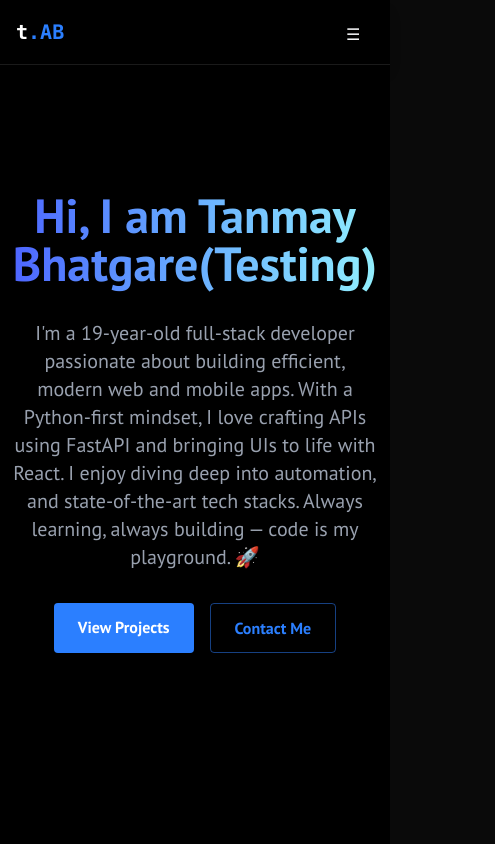
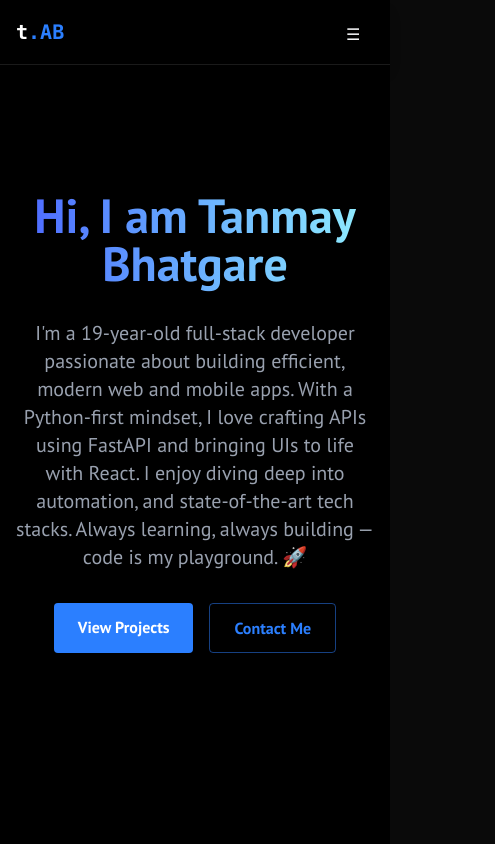
Before and after one commit to tanmay-bhatgare/portfolio, a React (Vite) app: page / in a window 390 px wide. Shown: the top 844 px of the page, 495 px wide, since content can reach past the window. Built offline with nearby package versions, Linux system fonts and the light colour scheme; no server answers.

Commit message:
responsive successful

```diff
--- a/src/App.jsx
+++ b/src/App.jsx
@@ -16,7 +16,7 @@ const App = () => {
     <>
       {!isLoaded && <LoadingScreen onComplete={() => setIsLoaded(true)} />}{" "}
       <div
-        className={`min-h-screen min-w-screen transition-opacity duration-700 ${
+        className={`min-h-screen transition-opacity duration-700 ${
           isLoaded ? "opacity-100" : "opacity-0"
         } bg-black text-gray-100`}
       >
--- a/src/components/sections/Contact.jsx
+++ b/src/components/sections/Contact.jsx
@@ -26,7 +26,7 @@ const Contact = () => {
       className="min-h-screen flex items-center justify-center py-20"
     >
       <RevealOnScroll>
-        <div className="px-4 w-150">
+        <div className="px-4 w-full md:w-150">
           <h2 className="text-center text-5xl font-bold mb-8 bg-gradient-to-tl from-blue-500 to bg-cyan-400 bg-clip-text text-transparent">
             Get In Touch
           </h2>
--- a/src/components/sections/Home.jsx
+++ b/src/components/sections/Home.jsx
@@ -9,7 +9,7 @@ const Home = () => {
       <RevealOnScroll>
         <div className="text-center z-10 px-4">
           <h1 className="text-5xl md:text-7xl font-bold pb-2 mb-6 bg-gradient-to-r from-[#4E65FF] to-[#92EFFD] bg-clip-text text-transparent leading-right">
-            Hi, I am Tanmay Bhatgare(Testing)
+            Hi, I am Tanmay Bhatgare
           </h1>
           <p className="text-gray-400 text-xl mb-8 max-w-lg mx-auto">
             I'm a 19-year-old full-stack developer passionate about building
```
